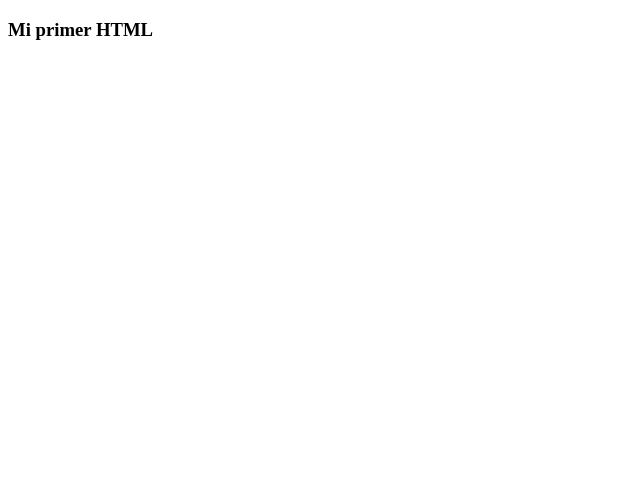
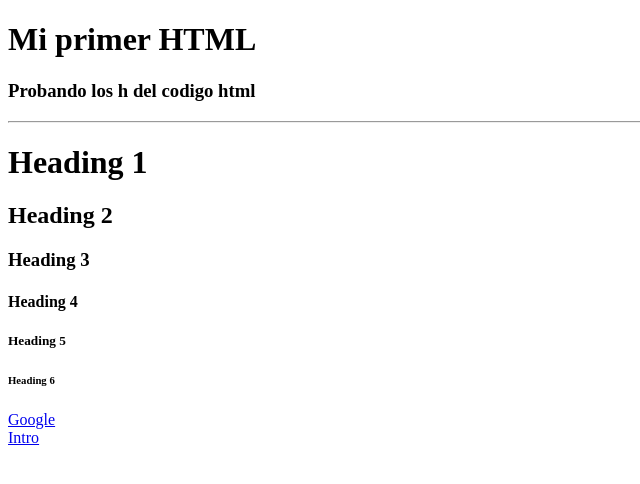
Before and after one commit to lalo1883/Bootcamp, a plain HTML site: page index.html in a window 1280 px wide. Shown: the whole page, without its empty margins (0-640 px from the left). Drawn offline with Linux system fonts and the light colour scheme.

Commit message:
Segundo archivo added

```diff
--- a/index.html
+++ b/index.html
@@ -7,6 +7,20 @@
     <title>Lalo Blog</title>
 </head>
 <body>
-    <h3>Mi primer HTML </h3>
+    <h1>Mi primer HTML</h1>
+    <h3>Probando los h del codigo html</h3>
+    <hr>
+    <h1>Heading 1</h1>
+    <h2>Heading 2</h2>
+    <h3>Heading 3</h3>
+    <h4>Heading 4</h4>
+    <h5>Heading 5</h5>
+    <h6>Heading 6</h6>
+
+    <a href="https://www.google.com.mx/?client=safari">Google</a>
+    <br>
+    <a href="./intro.html">Intro</a>
+
+
 </body>
 </html>
```
Also changed, not shown: intro.html (added, +12 -0 lines).
